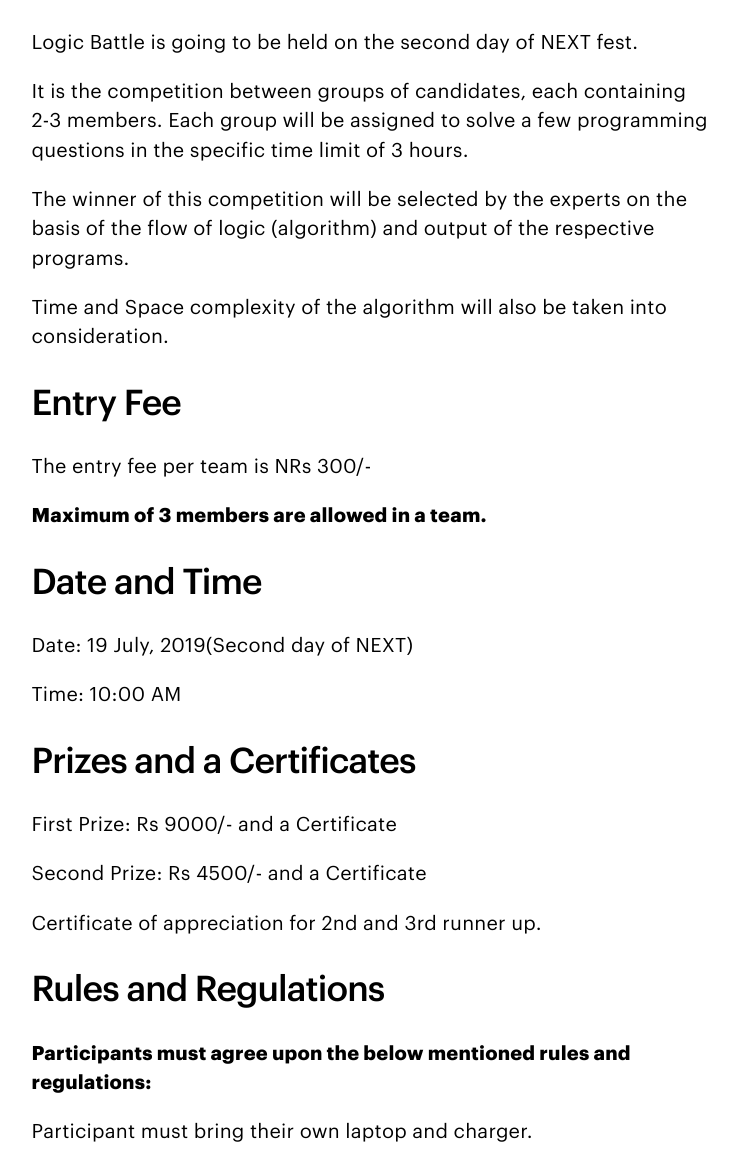
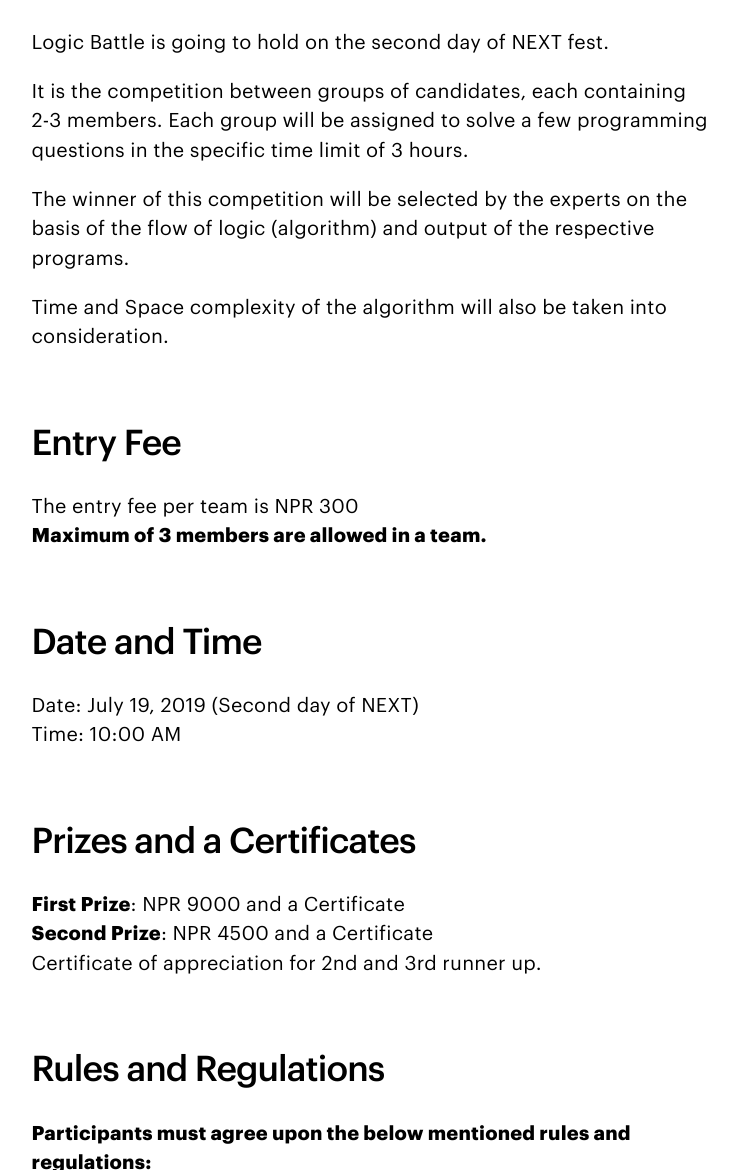
Before and after one commit to MegaMind98/dev, a Jekyll site: the page built from logicbattle.html, in a window 1280 px wide and 1400 px high, scrolled down 872 px. Shown: the part 230-1400 px from the top of the window, without its empty margins (270-1007 px from the left). Built offline with Jekyll 4.4.1, drawn with Linux system fonts in a browser that asks for light colours; some of the changed text lies outside the part shown.

Commit message:
Optimized Logic Battle

```diff
--- a/logicbattle.html
+++ b/logicbattle.html
@@ -35,46 +35,45 @@
     </div>
     <div class="o-text-column u-mb5 u-mt5">
         <h2 class="u-type-h4">Logic Battle Format</h2>
-         <p>Logic Battle is going to be held on the second day of NEXT fest.</p>
+         <p>Logic Battle is going to hold on the second day of NEXT fest.</p>
 
          <p> It is the competition between groups of candidates, each containing 2-3 members. Each group will be assigned to solve a few programming questions in the specific time limit of 3 hours. </p>
 
          <p>The winner of this competition will be selected by the experts on the basis of the flow of logic (algorithm) and output of the respective programs.</p>
 
          <p> Time and Space complexity of the algorithm will also be taken into consideration.</p>
+<br />
+        <h2 class="u-type-h4">Entry Fee</h2>
+        <p>The entry fee per team is NPR 300 <br /><strong>Maximum of 3 members are allowed in a team.</strong></p>
 
-        <h2 class="u-type-h4">Entry Fee</h2>
-        <p>The entry fee per team is NRs 300/-<p>
+<br />
 
-        <p><strong>Maximum of 3 members are allowed in a team.</strong></p>
+        <h2 class="u-type-h4">Date and Time</h2>
+
+        <p>Date: July 19, 2019 (Second day of NEXT) <br />Time: 10:00 AM</p>
+<br />
+        <h2 class="u-type-h4">Prizes and a Certificates</h2>
+        <p><strong>First Prize</strong>: NPR 9000 and a Certificate<br /><strong>Second Prize</strong>: NPR 4500 and a Certificate<br />
+        Certificate of appreciation for 2nd and 3rd runner up.</p>
+<br />
+        <h2 class="u-type-h4">Rules and Regulations</h2>
+
+        <p><strong>Participants must agree upon the below mentioned rules and regulations:</strong></p>
+<ul>
+    <li>Participant must bring their own laptop and charger.</li>
+    <li>There will be no internet connection during the competition.</li>
+    <li>Copy and pen for the participant will be provided.</li>
+    <li>For any issues arrived participants must agree upon the jury’s decision.</li>
+    <li>Collaboration among team member is expected but one team can’t collaborate with other teams during competition.</li>
+
+</ul>
+
+<h2 class="u-type-h4">Deadline</h2>
+<p>The deadline for form submission is <strong>July 12, 2019</strong>.</p>
 
 
 
-        <h2 class="u-type-h4">Date and Time</h2>
-
-        <p>Date: 19 July, 2019(Second day of NEXT)</p>
-
-        <p>Time: 10:00 AM</p>
-
-        <h2 class="u-type-h4">Prizes and a Certificates</h2>
-        <p>First Prize: Rs 9000/- and a Certificate</p>
-        <p>Second Prize: Rs 4500/- and a Certificate</p>
-        <p>Certificate of appreciation for 2nd and 3rd runner up.</p>
-
-        <h2 class="u-type-h4">Rules and Regulations</h2>
-
-        <p><strong>Participants must agree upon the below mentioned rules and regulations:</strong></p>
-
-<p>Participant must bring their own laptop and charger.</p>
-<p>There will be no internet connection during the competition.</p>
-<p>Copy and pen for the participant will be provided.</p>
-<p>For any issues arrived participants must agree upon the jury’s decision.</p>
-<p>Collaboration among team member is expected but one team can’t collaborate with other teams during competition.</p>
-
-
-
-
-
+<br />
       <h2 class="u-type-h4">Contact Point</h2>
       <p>For more information , please contact:</p>
       <p><strong>Mohan Dhakal </strong>
--- a/rapidcoding.html
+++ b/rapidcoding.html
@@ -46,7 +46,7 @@
         <p><strong>In this competition, time and space complexity of the program or algorithm won’t be taken into consideration.</strong></p>
         <br />
         <h2 class="u-type-h4">Entry Fee</h2>
-        <p>The entry fee per team is NPR 200/-<br /><strong>Maximum of 2 members are allowed in a team.</strong></p>
+        <p>The entry fee per team is NPR 200<br /><strong>Maximum of 2 members are allowed in a team.</strong></p>
 
         <br />
 
```
Also changed, not shown: other parts of logicbattle.html (+2 -3 lines), other parts of rapidcoding.html (+1 -1 lines).
